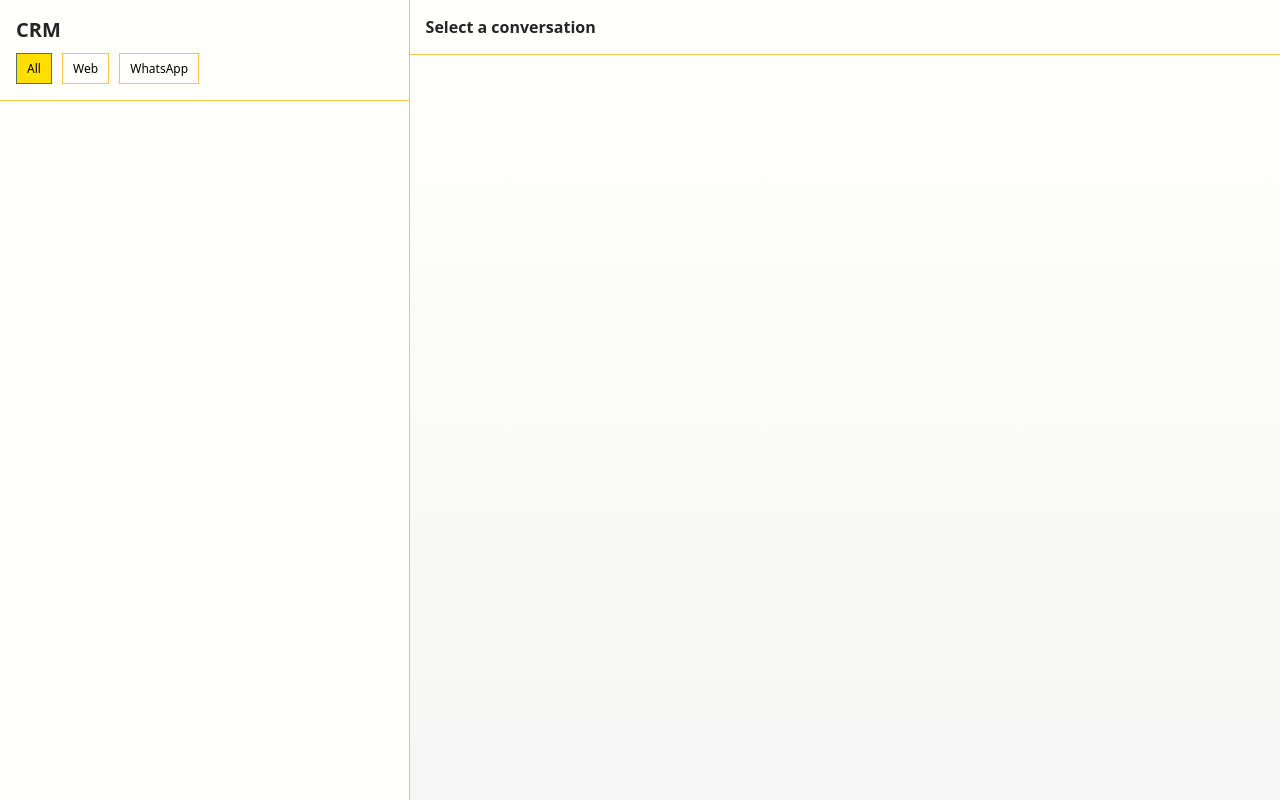
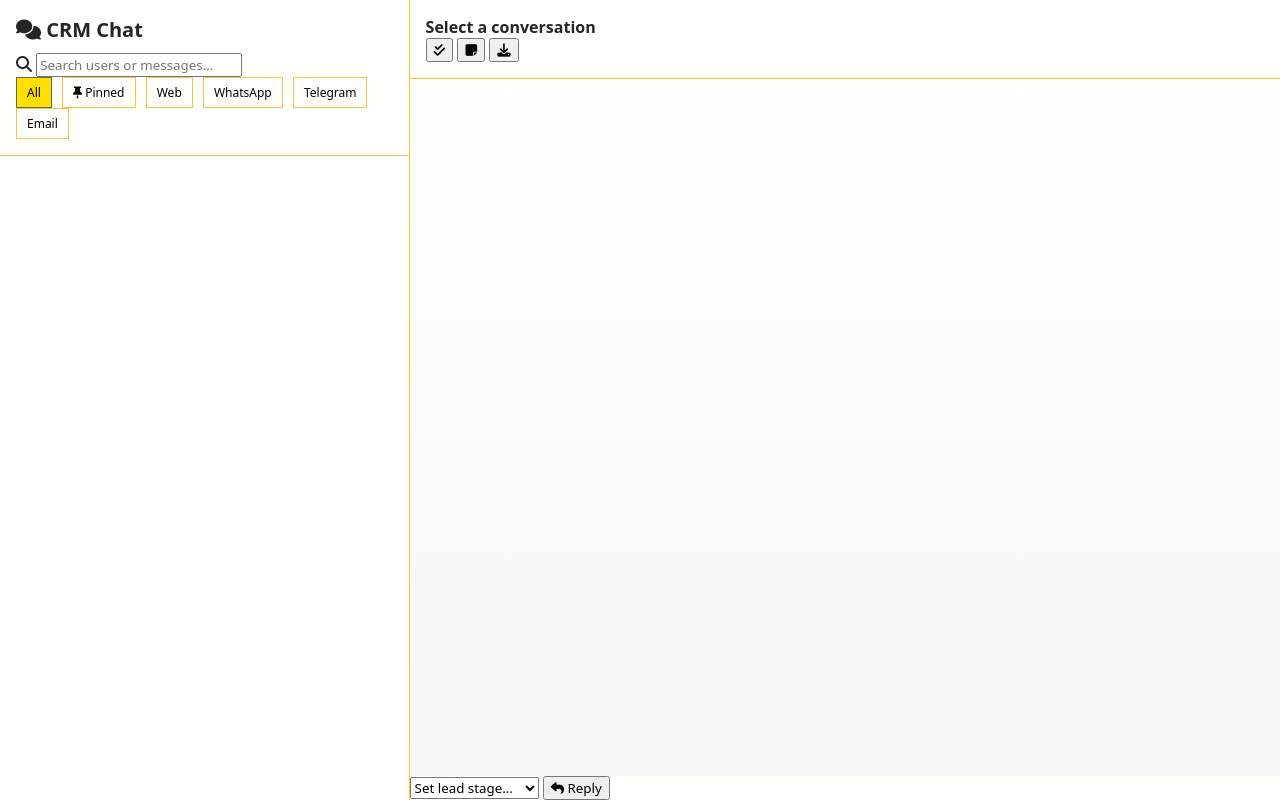
Before and after one commit to JAGMAGLIGHTS-COM/crm-read-api, a website: page index.html in a window 1280 px wide. Drawn offline with Linux system fonts and the light colour scheme; no server answers.

Commit message:
Enhance sidebar and chat header with icons

```diff
--- a/index.html
+++ b/index.html
@@ -4,6 +4,7 @@
   <meta charset="UTF-8" />
   <title>CRM – Conversations</title>
   <link rel="stylesheet" href="styles.css" />
+  <link rel="stylesheet" href="https://cdnjs.cloudflare.com/ajax/libs/font-awesome/6.4.0/css/all.min.css" />
 </head>
 <body>
 
@@ -12,11 +13,32 @@
   <!-- SIDEBAR -->
   <aside class="sidebar">
     <div class="sidebar-top">
-      <h1>CRM</h1>
+      <h1><i class="fas fa-comments"></i> CRM Chat</h1>
+
+      <!-- Search Bar -->
+      <div class="search-container">
+        <i class="fas fa-search"></i>
+        <input
+          type="text"
+          id="searchInput"
+          placeholder="Search users or messages..."
+          autocomplete="off"
+        />
+      </div>
+
+      <!-- Lead Funnel -->
+      <div class="lead-funnel" id="leadFunnel">
+        <!-- Dynamically populated -->
+      </div>
+
+      <!-- Filters -->
       <div class="filters">
         <button class="active" data-channel="all">All</button>
+        <button data-channel="pinned"><i class="fas fa-thumbtack"></i> Pinned</button>
         <button data-channel="web">Web</button>
         <button data-channel="whatsapp">WhatsApp</button>
+        <button data-channel="telegram">Telegram</button>
+        <button data-channel="email">Email</button>
       </div>
     </div>
 
@@ -26,10 +48,40 @@
   <!-- CHAT -->
   <main class="chat-area">
     <header class="chat-header" id="chatHeader">
-      Select a conversation
+      <div class="chat-header-content">
+        <span>Select a conversation</span>
+        <div class="header-actions">
+          <button class="btn-action" title="Mark as read">
+            <i class="fas fa-check-double"></i>
+          </button>
+          <button class="btn-action" title="Add note">
+            <i class="fas fa-sticky-note"></i>
+          </button>
+          <button class="btn-action" title="Export chat">
+            <i class="fas fa-download"></i>
+          </button>
+        </div>
+      </div>
     </header>
 
     <section id="messages" class="messages"></section>
+
+    <!-- Quick Actions Bar -->
+    <div class="quick-actions">
+      <select id="quickStage" onchange="if(currentUser) updateLeadStage(currentUser, this.value)">
+        <option value="">Set lead stage...</option>
+        <option value="new">👋 New Lead</option>
+        <option value="contacted">📞 Contacted</option>
+        <option value="qualified">✅ Qualified</option>
+        <option value="proposal">📄 Proposal Sent</option>
+        <option value="negotiation">🤝 Negotiation</option>
+        <option value="won">🏆 Won</option>
+        <option value="lost">❌ Lost</option>
+      </select>
+      <button class="btn-primary">
+        <i class="fas fa-reply"></i> Reply
+      </button>
+    </div>
   </main>
 
 </div>
```
